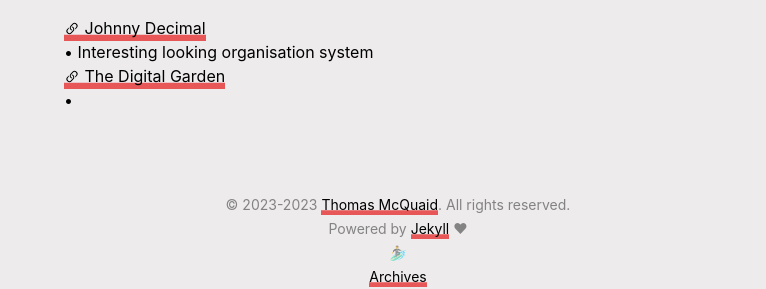
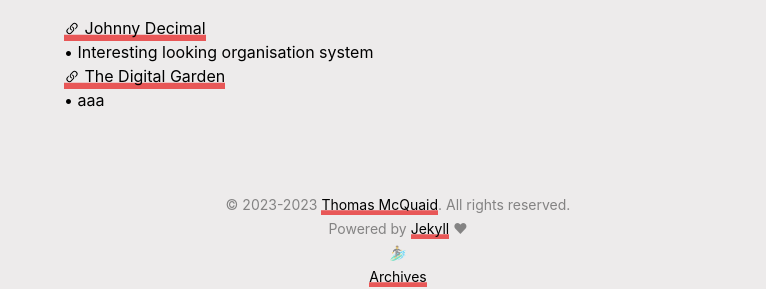
Before and after one commit to thomasmcquaidee/thomasmcquaidee.github.io, a Jekyll site: the page built from pages/cool.md, in a window 1280 px wide. Shown: the part 369-658 px from the top of the page, without its empty margins (242-1008 px from the left). Built offline with Jekyll 4.4.1, drawn with Linux system fonts in a browser that asks for light colours.

Commit message:
Update cool-things.yml

```diff
--- a/_data/cool-things.yml
+++ b/_data/cool-things.yml
@@ -6,4 +6,4 @@
 
     - title: The Digital Garden
       url: https://maggieappleton.com/garden-history
-      comment:
+      comment: aaa
```
